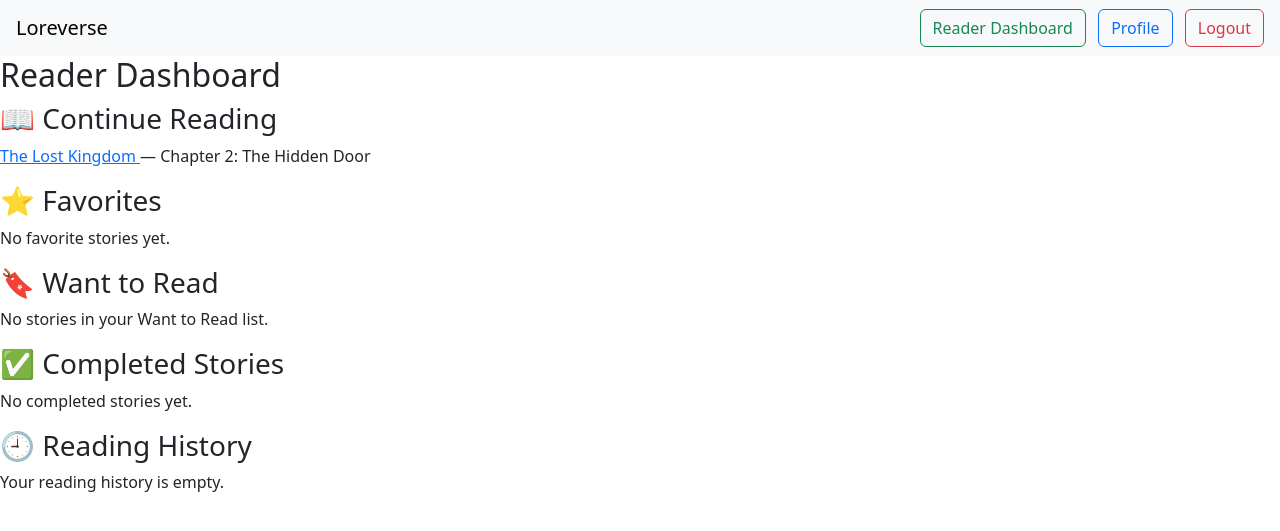
After one commit to janhvisinghvns-hue/Loreverse, a Django app: page /reader-dashboard/ in a window 1280 px wide. The commit adds this page. Shown: the top 531 px of the page. Run offline with Django 5.2, Linux system fonts and the light colour scheme; a user stored in the database is signed in; data comes from the database, SQL or seed files in the repository; both versions use the stored data as it was after the commit.

Commit message:
Add reader dashboard and reading features

```diff
--- a/loreverse/models.py
+++ b/loreverse/models.py
@@ -14,6 +14,8 @@ class Story(models.Model):
     published = models.BooleanField(default=False)
     created_at = models.DateTimeField(auto_now_add=True)
     updated_at = models.DateTimeField(auto_now=True)
+    favorited_by = models.ManyToManyField(User, related_name="favorite_stories", blank=True)
+    want_to_read_by = models.ManyToManyField(User, related_name="want_to_read_stories", blank=True)
 
     def __str__(self):
         return self.title
@@ -38,3 +40,25 @@ class ReadingProgress(models.Model):
 
     def __str__(self):
         return f"{self.user.username} - {self.story.title}"
+
+class ReadingHistory(models.Model):
+    user = models.ForeignKey(User, on_delete=models.CASCADE)
+    story = models.ForeignKey(Story, on_delete=models.CASCADE)
+    last_read_at = models.DateTimeField(auto_now=True)
+
+    class Meta:
+        unique_together = ("user", "story")
+
+    def __str__(self):
+        return f"{self.user.username} - {self.story.title}"
+
+class CompletedStory(models.Model):
+    user = models.ForeignKey(User, on_delete=models.CASCADE)
+    story = models.ForeignKey(Story, on_delete=models.CASCADE)
+    completed_at = models.DateTimeField(auto_now=True)
+
+    class Meta:
+        unique_together = ("user", "story")
+
+    def __str__(self):
+        return f"{self.user.username} - {self.story.title}"
--- a/loreverse/templates/loreverse/layout.html
+++ b/loreverse/templates/loreverse/layout.html
@@ -13,6 +13,7 @@
         <a class="navbar-brand" href="{% url 'index' %}">Loreverse</a>
       <div class="ms-auto">
         {% if user.is_authenticated %}
+            <a class="btn btn-outline-success me-2" href="{% url 'reader_dashboard' %}">Reader Dashboard</a>
             {% if request.resolver_match.url_name != "profile" %}
                     <a  class="btn btn-outline-primary me-2" href="{% url 'profile' %}">Profile</a>
             {% endif %}
--- /dev/null
+++ b/loreverse/templates/loreverse/reader_dashboard.html
@@ -0,0 +1,83 @@
+{% extends "loreverse/layout.html" %}
+
+{% block body %}
+
+<h2>Reader Dashboard</h2>
+
+<h3>📖 Continue Reading</h3>
+
+{% if progress %}
+    {% for item in progress %}
+        <p>
+            <a href="{% url 'continue_reading' item.story.id %}">
+                {{ item.story.title }}
+            </a>
+            — Chapter {{ item.chapter.chapter_number }}: {{ item.chapter.title }}
+        </p>
+    {% endfor %}
+{% else %}
+    <p>You are not currently reading any stories.</p>
+{% endif %}
+
+
+<h3>⭐ Favorites</h3>
+
+{% if favorites %}
+    {% for story in favorites %}
+        <p>
+            <a href="{% url 'story_detail' story.id %}">
+                {{ story.title }}
+            </a>
+        </p>
+    {% endfor %}
+{% else %}
+    <p>No favorite stories yet.</p>
+{% endif %}
+
+
+<h3>🔖 Want to Read</h3>
+
+{% if want_to_read %}
+    {% for story in want_to_read %}
+        <p>
+            <a href="{% url 'story_detail' story.id %}">
+                {{ story.title }}
+            </a>
+        </p>
+    {% endfor %}
+{% else %}
+    <p>No stories in your Want to Read list.</p>
+{% endif %}
+
+
+<h3>✅ Completed Stories</h3>
+
+{% if completed_stories %}
+    {% for item in completed_stories %}
+        <p>
+            <a href="{% url 'story_detail' item.story.id %}">
+                {{ item.story.title }}
+            </a>
+        </p>
+    {% endfor %}
+{% else %}
+    <p>No completed stories yet.</p>
+{% endif %}
+
+
+<h3>🕘 Reading History</h3>
+
+{% if reading_history %}
+    {% for item in reading_history %}
+        <p>
+            <a href="{% url 'story_detail' item.story.id %}">
+                {{ item.story.title }}
+            </a>
+            — Last read {{ item.last_read_at }}
+        </p>
+    {% endfor %}
+{% else %}
+    <p>Your reading history is empty.</p>
+{% endif %}
+
+{% endblock %}
--- a/loreverse/urls.py
+++ b/loreverse/urls.py
@@ -7,6 +7,7 @@ urlpatterns = [
     path("login/", views.login_view, name="login"),
     path("logout/", views.logout_view, name="logout"),
     path("profile/", views.profile_view, name="profile"),
+    path("reader-dashboard/", views.reader_dashboard, name="reader_dashboard"),
     path("become_writer/", views.become_writer, name="become_writer"),
     path("change_password/", views.change_password_view, name="change_password"),
     path("create_story/", views.create_story, name="create_story"),
@@ -16,6 +17,9 @@ urlpatterns = [
     path("publish_story/<int:story_id>/", views.publish_story, name="publish_story"),
     path("stories/", views.published_stories, name="published_stories"),
     path("stories/<int:story_id>/", views.story_detail, name="story_detail"),
+    path("stories/<int:story_id>/favorite/", views.toggle_favorite, name="toggle_favorite"),
+    path("stories/<int:story_id>/want-to-read/", views.toggle_want_to_read, name="toggle_want_to_read"),
+    path("stories/<int:story_id>/completed/", views.toggle_completed, name="toggle_completed"),
     path("stories/<int:story_id>/chapter/<int:chapter_id>/", views.read_chapter, name="read_chapter"),
     path("stories/<int:story_id>/continue/", views.continue_reading, name="continue_reading"),
     path("stories/<int:story_id>/create_chapter/", views.create_chapter, name="create_chapter"),
--- a/loreverse/views.py
+++ b/loreverse/views.py
@@ -4,7 +4,7 @@ from django.contrib.auth import login , authenticate , logout
 from django.db import IntegrityError
 from django.urls import reverse
 from django.http import HttpResponse, HttpResponseRedirect
-from .models import Profile , Story , Chapter  , ReadingProgress
+from .models import Profile , Story , Chapter  , ReadingProgress ,ReadingHistory , CompletedStory
 from .forms import ProfileForm , StoryForm , ChapterForm
 from django.contrib.auth.forms import PasswordChangeForm
 from django.contrib.auth.decorators import login_required
@@ -197,7 +197,46 @@ def published_stories(request):
 def story_detail(request, story_id):
     story = get_object_or_404(Story, id=story_id, published=True)
     chapters = story.chapters.all().order_by("chapter_number")
-    return render(request, "loreverse/story_detail.html", {"story": story, "chapters": chapters})
+    completed = False
+
+    if request.user.is_authenticated:
+        completed = CompletedStory.objects.filter(
+            user=request.user,
+            story=story
+        ).exists()
+    return render(request, "loreverse/story_detail.html", {"story": story, "chapters": chapters , "completed": completed})
+
+@login_required
+def toggle_favorite(request, story_id):
+    story = get_object_or_404(Story, id=story_id, published=True)
+    if request.user in story.favorited_by.all():
+        story.favorited_by.remove(request.user)
+    else:
+        story.favorited_by.add(request.user)
+    return redirect("story_detail", story_id=story.id)
+
+@login_required
+def toggle_want_to_read(request, story_id):
+    story = get_object_or_404(Story, id=story_id, published=True)
+
+    if request.user in story.want_to_read_by.all():
+        story.want_to_read_by.remove(request.user)
+    else:
+        story.want_to_read_by.add(request.user)
+    return redirect("story_detail", story_id=story.id)
+
+@login_required
+def toggle_completed(request, story_id):
+    story = get_object_or_404(Story, id=story_id, published=True)
+
+    completed = CompletedStory.objects.filter(user=request.user, story=story).first()
+
+    if completed:
+        completed.delete()
+    else:
+        CompletedStory.objects.create(user=request.user, story=story)
+
+    return redirect("story_detail", story_id=story.id)
 
 @login_required
 def create_chapter(request, story_id):
@@ -238,6 +277,7 @@ def read_chapter(request, story_id, chapter_id):
 
     if request.user.is_authenticated:
         ReadingProgress.objects.update_or_create( user=request.user, story=story, defaults={"chapter": chapter})
+        ReadingHistory.objects.update_or_create(user=request.user,story=story)
 
     return render(request, "loreverse/read_chapter.html", {
         "story": story, "chapter": chapter,
@@ -249,3 +289,30 @@ def continue_reading(request, story_id):
     progress = get_object_or_404(ReadingProgress, user=request.user, story_id=story_id)
 
     return redirect("read_chapter", story_id=progress.story.id, chapter_id=progress.chapter.id)
+
+
+@login_required
+def reader_dashboard(request):
+    progress = ReadingProgress.objects.filter(
+        user=request.user
+    ).select_related("story", "chapter")
+
+    favorites = request.user.favorite_stories.all()
+
+    want_to_read = request.user.want_to_read_stories.all()
+
+    completed_stories = CompletedStory.objects.filter(
+        user=request.user
+    ).select_related("story")
+
+    reading_history = ReadingHistory.objects.filter(
+        user=request.user
+    ).select_related("story").order_by("-last_read_at")
+
+    return render(request, "loreverse/reader_dashboard.html", {
+        "progress": progress,
+        "favorites": favorites,
+        "want_to_read": want_to_read,
+        "completed_stories": completed_stories,
+        "reading_history": reading_history,
+    })
```
Also changed, not shown: loreverse/templates/loreverse/story_detail.html (+42 -0 lines), db.sqlite3, loreverse/migrations/0006_story_favorited_by.py (added), loreverse/migrations/0007_story_want_to_read_by.py (added), loreverse/migrations/0008_readinghistory.py (added), loreverse/migrations/0009_completedstory.py (added).
